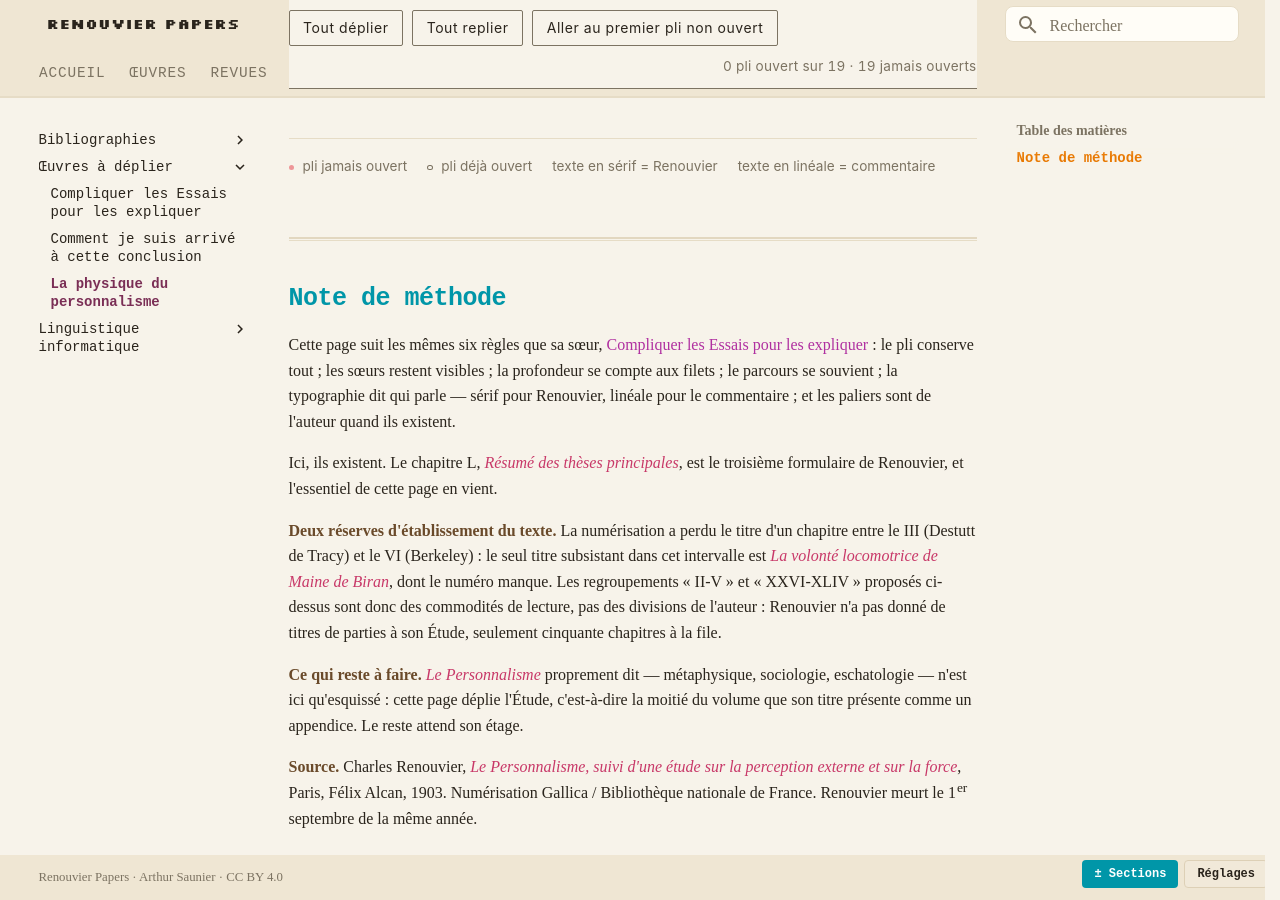
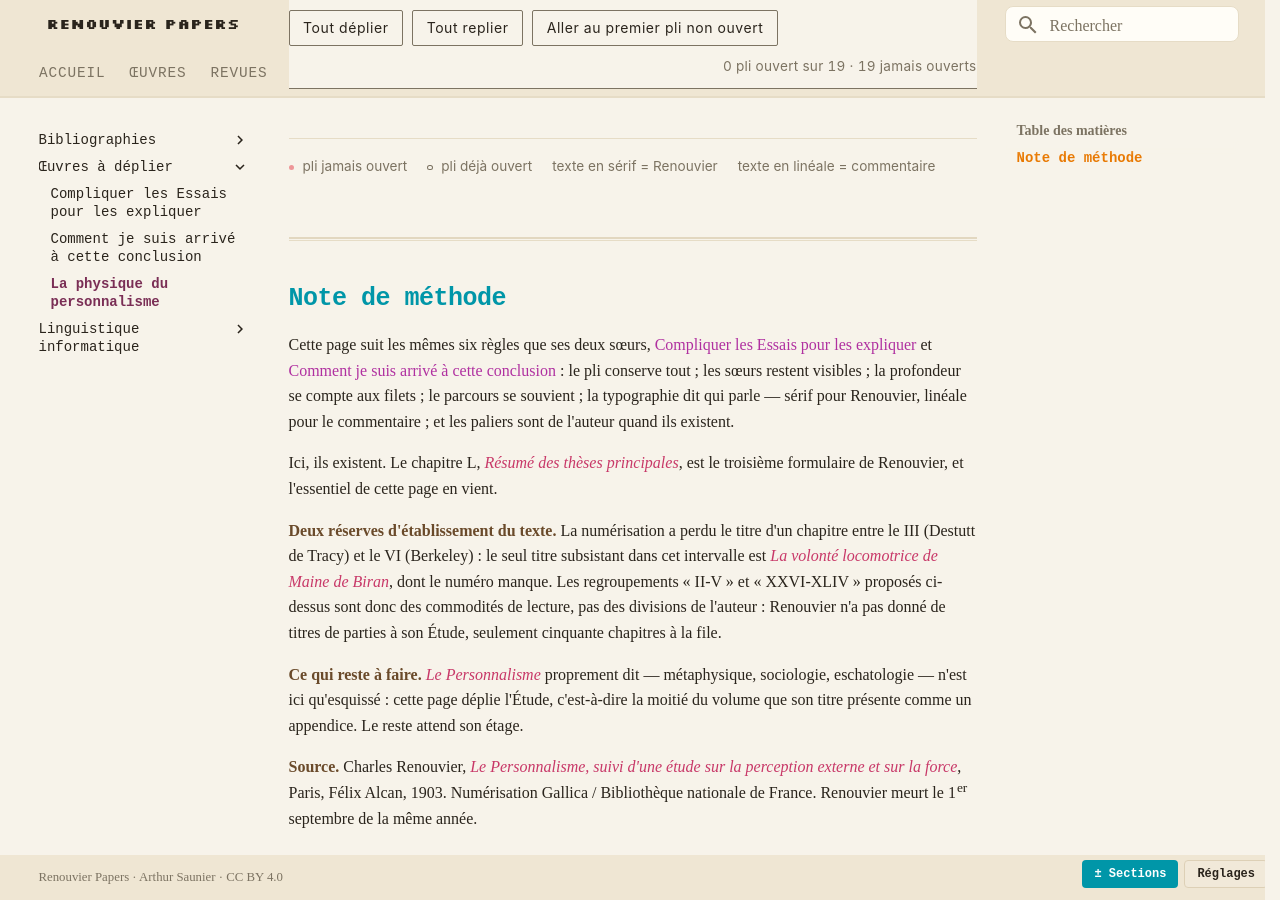
Before and after one commit to renouvier-papers/renouvier-papers.github.io, an MkDocs documentation site: the page built from docs/recherche/complications/physique-tardive.md, in a window 1280 px wide and 900 px high, scrolled down 1251 px. Built offline with MkDocs 1.6.1 and Material for MkDocs 9.7.7, drawn with Linux system fonts in a browser that asks for light colours; some web fonts are replaced.

Commit message:
La physique du personnalisme : note de méthode mise à jour (3 dépliants)
« les mêmes six règles que sa sœur, [Compliquer les Essais] » →
« que ses deux sœurs, [Compliquer les Essais] et [Comment je suis
arrivé à cette conclusion] ». La page avait été écrite avant que le
troisième dépliant existe.

Co-Authored-By: Claude Opus 4.8 <noreply@anthropic.com>

```diff
--- a/docs/recherche/complications/physique-tardive.md
+++ b/docs/recherche/complications/physique-tardive.md
@@ -746,7 +746,7 @@ Cette page déplie le livre qui va de l'un à l'autre. Ce n'est pas un reniement
 
 ## Note de méthode
 
-Cette page suit les mêmes six règles que sa sœur, [Compliquer les Essais pour les expliquer](essais.md) : le pli conserve tout ; les sœurs restent visibles ; la profondeur se compte aux filets ; le parcours se souvient ; la typographie dit qui parle — sérif pour Renouvier, linéale pour le commentaire ; et les paliers sont de l'auteur quand ils existent.
+Cette page suit les mêmes six règles que ses deux sœurs, [Compliquer les Essais pour les expliquer](essais.md) et [Comment je suis arrivé à cette conclusion](evolution.md) : le pli conserve tout ; les sœurs restent visibles ; la profondeur se compte aux filets ; le parcours se souvient ; la typographie dit qui parle — sérif pour Renouvier, linéale pour le commentaire ; et les paliers sont de l'auteur quand ils existent.
 
 Ici, ils existent. Le chapitre L, *Résumé des thèses principales*, est le troisième formulaire de Renouvier, et l'essentiel de cette page en vient.
 
```
